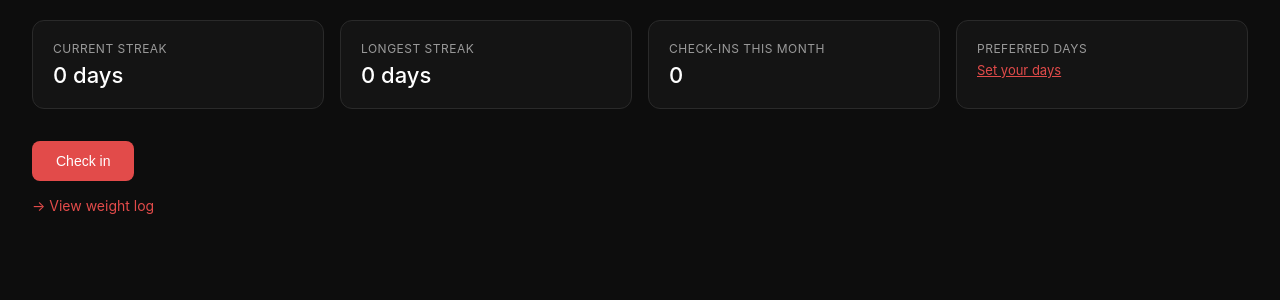
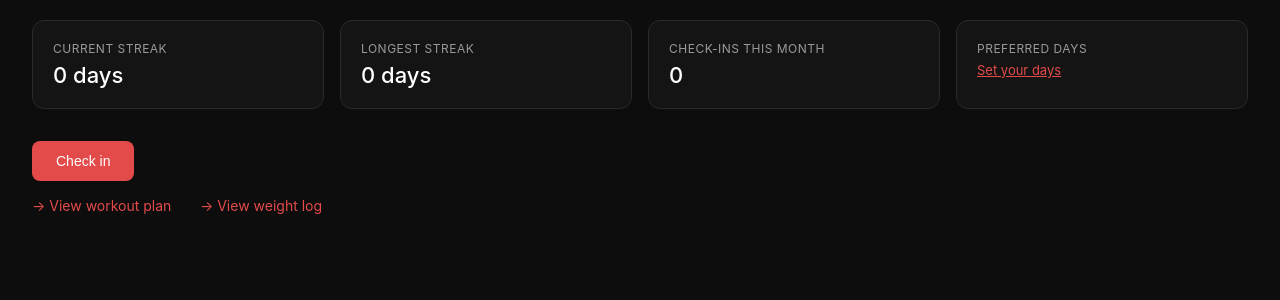
Before and after one commit to abel-111/Fitrack, a Flask app: page /dashboard in a window 1280 px wide. Shown: the part 199-499 px from the top of the page. Run offline with Flask 3, Linux system fonts and the light colour scheme; the visitor is signed in with stand-in values (Sample User, id 1); data that the repository does not hold is empty.

Commit message:
Update dashboard template

```diff
--- a/app/templates/dashboard.html
+++ b/app/templates/dashboard.html
@@ -43,6 +43,9 @@
             </form>
         {% endif %}
     </div>
+    <a href="{{ url_for('workouts.plan') }}" style="color:#e24b4a; font-size:14px; text-decoration:none; margin-top:1rem; margin-right:1.5rem; display:inline-block;">
+    → View workout plan
+</a>
     <a href="{{ url_for('weight.history') }}" style="color:#e24b4a; font-size:14px; text-decoration:none; margin-top:1rem; display:inline-block;">
         → View weight log
     </a>
```
